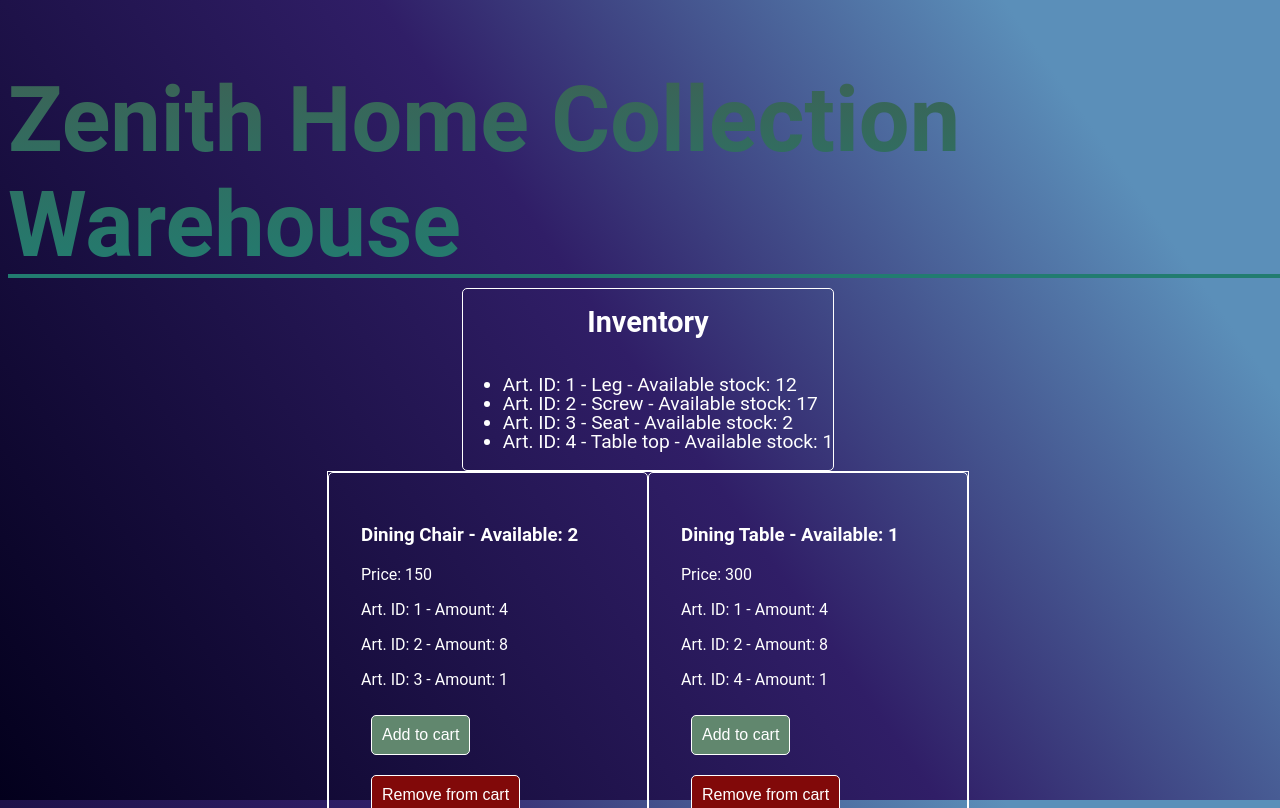
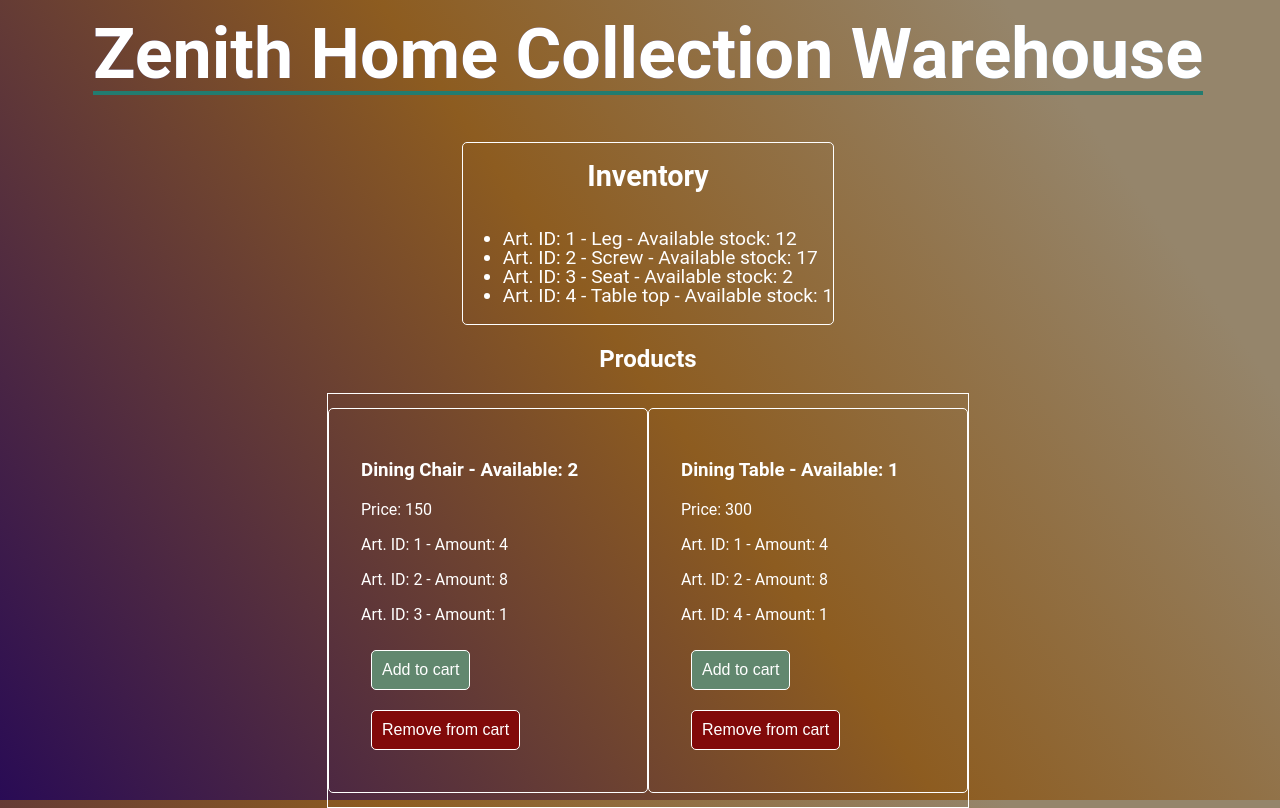
Before and after one commit to danieldraganweb/Next-test3, a Next.js app: page / in a window 1280 px wide. Built offline with nearby package versions, Linux system fonts and the light colour scheme.

Commit message:
copy paste title from index to warehouse component

```diff
--- a/components/warehouse.module.css
+++ b/components/warehouse.module.css
@@ -29,10 +29,10 @@
   flex-direction: row;
 }
 .title {
-  font-size: 90px;
+  font-size: 70px;
   font-weight: 600;
   position: relative;
-  background: linear-gradient(65deg, #03001c 0%, #301e67 51%, #5b8fb9 85%);
+  background: linear-gradient(65deg, #29235b 0%, #301e67 51%, #5b8fb9 85%);
   background-clip: text;
 
   -webkit-background-clip: text;
--- a/components/warehouse.tsx
+++ b/components/warehouse.tsx
@@ -90,6 +90,7 @@ const Warehouse = () => {
 
   return (
     <>
+      <h1 className={styles.title}>Zenith Home Collection Warehouse</h1>
       <div className={styles.inventory}>
         <h2>Inventory</h2>
         <ul>
@@ -101,6 +102,7 @@ const Warehouse = () => {
           ))}
         </ul>
       </div>
+      <h2>Products</h2>
       <div className={styles.container}>
         {products.map((product) => (
           <div key={product.name} className={styles.card}>
--- a/pages/index.tsx
+++ b/pages/index.tsx
@@ -14,7 +14,6 @@ export default function Home() {
         <link rel="icon" href="/favicon.ico" />
       </Head>
       <main className={styles.main}>
-        <h1 className={styles.title}>Zenith Home Collection Warehouse</h1>
         {/* <div className={styles.background}>
           <Image src={backround} alt="HOMEDESIGN" fill />
         </div> */}
--- a/styles/globals.css
+++ b/styles/globals.css
@@ -12,5 +12,5 @@ body {
   background-color: rgb(17, 16, 16);
   font-family: "Roboto", sans-serif;
   height: 3000px; /* Used to enable scrolling */
-  background: linear-gradient(55deg, #03001c 0%, #301e67 51%, #5b8fb9 85%);
+  background: linear-gradient(55deg, #290b55 0%, #8d5c20 51%, #95856b 85%);
 }
```
